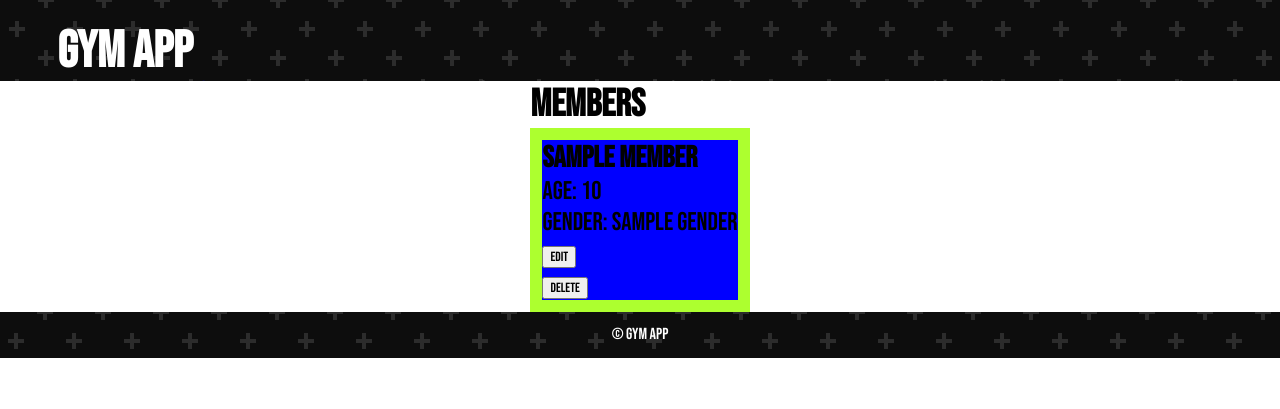
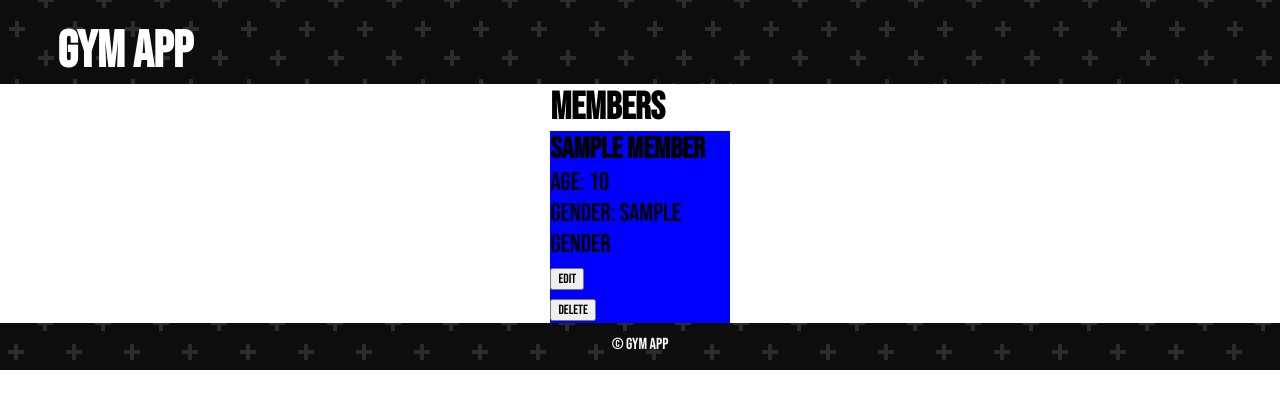
Before and after one commit to mwdfn/gym_web_app, a Flask app: page /members/ in a window 1280 px wide. Shown: the top 409 px of the page. Run offline with Flask 2, Linux system fonts and the light colour scheme; a database or web service that is not in the repository returns one stand-in record (values such as "Sample title"); some libraries are stand-ins or nearby versions.

Commit message:
update tile class css

```diff
--- a/static/contentStyle.css
+++ b/static/contentStyle.css
@@ -18,14 +18,14 @@
     /* grid-area: mtile; */
     display: flex;
     align-items: flex-start;
-    flex: 0 0 auto;
+    flex: 2 1 auto;
     gap: 0.3vh;
 }
 
 .tile-info {
     background-color: blue;
-    background-size: 10px 5px;
-    border: 1vw solid greenyellow;
+    width: 14vw;
+    height: 15vw;
     /* margin: 1vw;
     padding: 1vw; */
     grid-area: mInfo;
```
